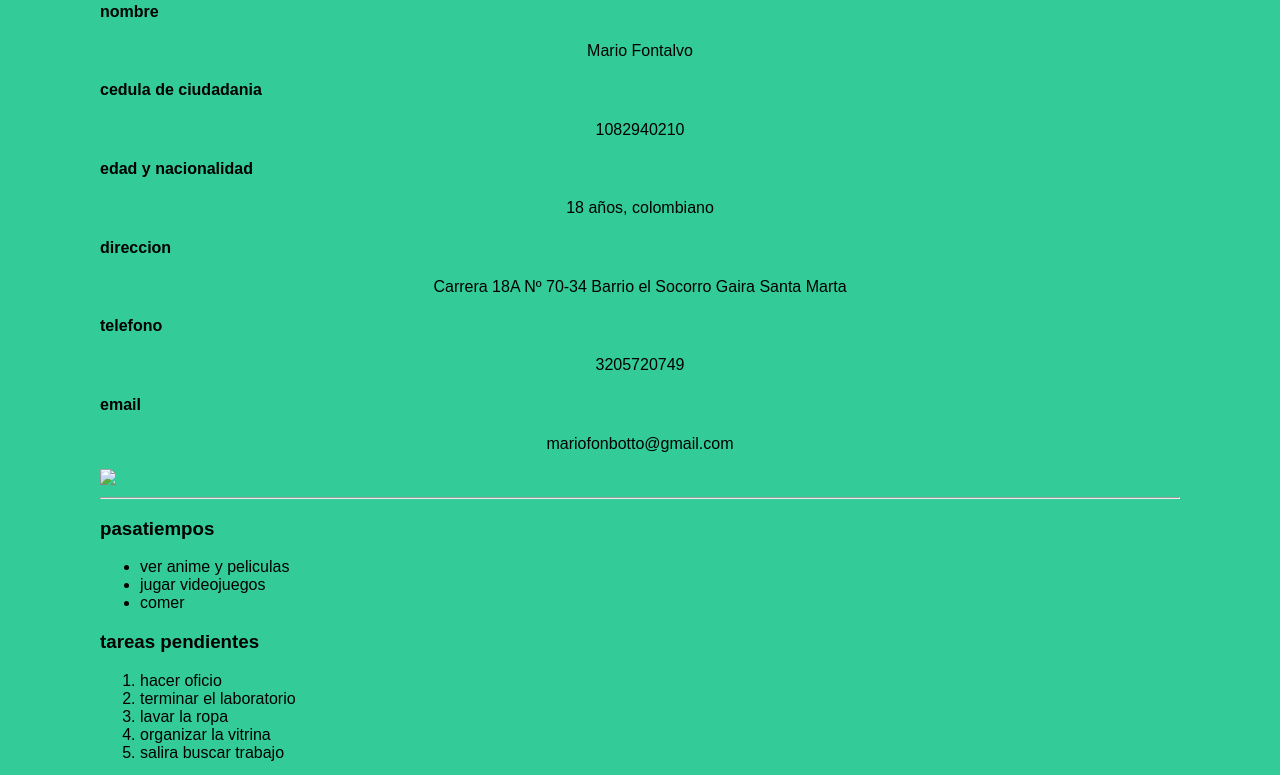
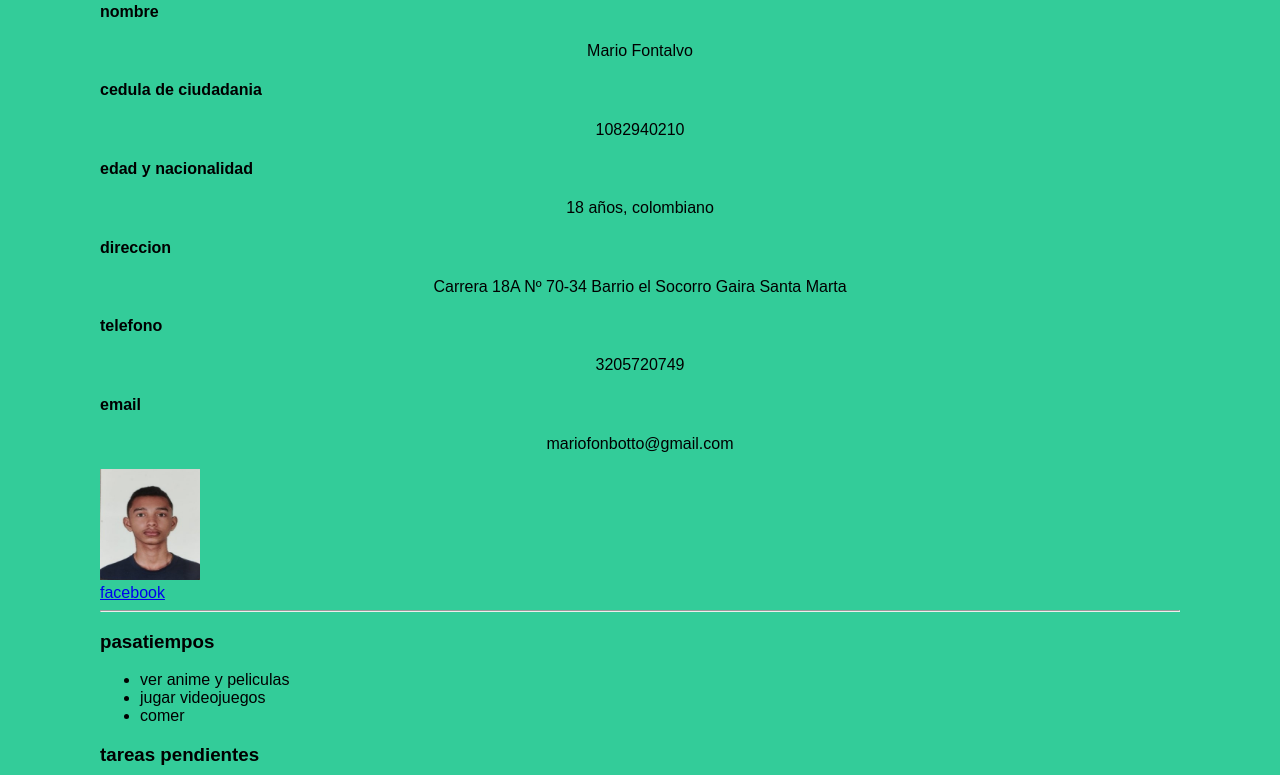
Before and after one commit to arca155/lab2, a plain HTML site: page index.html in a window 1280 px wide. Shown: the part 384-1159 px from the top of the page. Drawn offline with Linux system fonts and the light colour scheme.

Commit message:
modificacion index

```diff
--- a/index.html
+++ b/index.html
@@ -22,8 +22,8 @@
     <p>3205720749</p>
     <h4>email</h4>
     <p>mariofonbotto@gmail.com</p>
-    <img src="imagen1.jpg>
-    <a href="https://www.facebook.com/mario.fontalvo.50309"></a>
+    <img src="imagen1.jpg" width="100"> <br>
+    <a href= "https://www.facebook.com/mario.fontalvo.50309">facebook</a>
     <hr>
     <h3>pasatiempos</h3>
     <ul>
@@ -39,7 +39,7 @@
     	<li>organizar la vitrina</li>
     	<li>salira buscar trabajo</li>
     </ol>
-    <table border="">
+    <table border="1">
     	<thead>
     	<tr>
     		<th>lunes</th>
```
